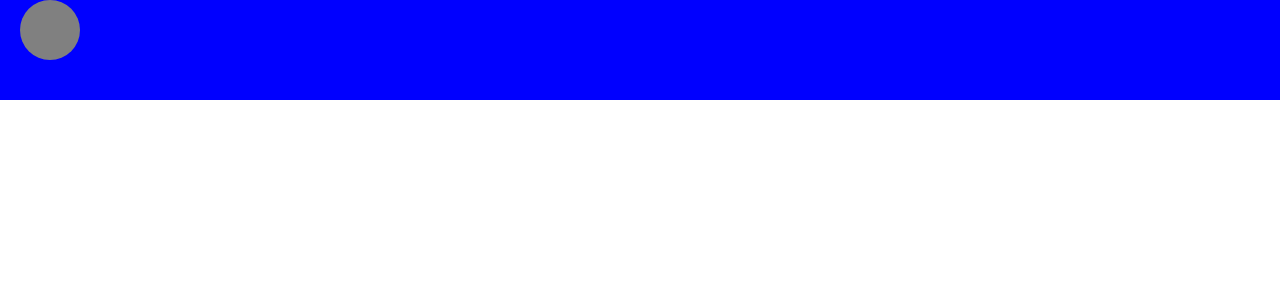
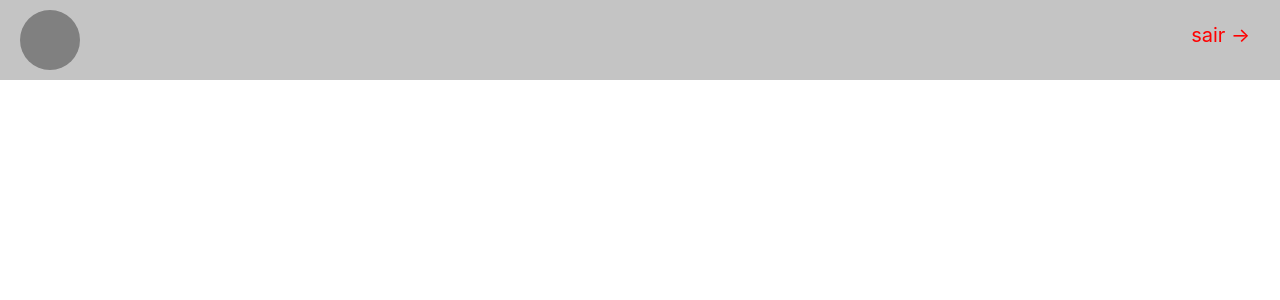
Before and after one commit to PedroSouza157998/Joke, a React (Create React App) app: page / in a window 1280 px wide. Shown: the top 300 px of the page. Built offline with nearby package versions, Linux system fonts and the light colour scheme.

Commit message:
create the page initial

```diff
--- a/src/components/button.jsx
+++ b/src/components/button.jsx
@@ -1,4 +1,4 @@
-import { Button, ButtonGroup } from "@chakra-ui/react"
+import { Button } from "@chakra-ui/react"
 
 export default function ChakraButton(props) {
     return (
--- a/src/pages/App.jsx
+++ b/src/pages/App.jsx
@@ -1,13 +1,17 @@
 import React from "react";
-import {} from 'react-router-dom'
-
+import "../styles/pages/app.css"
 export default function App(){
     return(
         <main>
-            <header style={{backgroundColor:"blue", height: 100, }}>
-                <div style={{marginLeft: 20, padding: 20,
-                    width:60, height:60, borderRadius:60, backgroundColor:'gray'}}></div>
+
+            <header style={{height: 80, display:'flex', justifyContent:'space-between', backgroundColor:'#C4C4C4'}}>
+            <div className="user"></div>
+                <p style={{color:'red',fontSize: 20, marginRight: 30, marginTop: 20}}>sair &rarr;</p>
             </header>
+
+
+
+            <div className="body"></div>
         </main>
     )
 }
--- /dev/null
+++ b/src/styles/pages/app.css
@@ -0,0 +1,8 @@
+.user{
+    margin-left: 20px;
+    margin-top: 10px;
+    width:60px;
+    height:60px;
+    border-radius:60px;
+    background-color:gray;
+}
```
